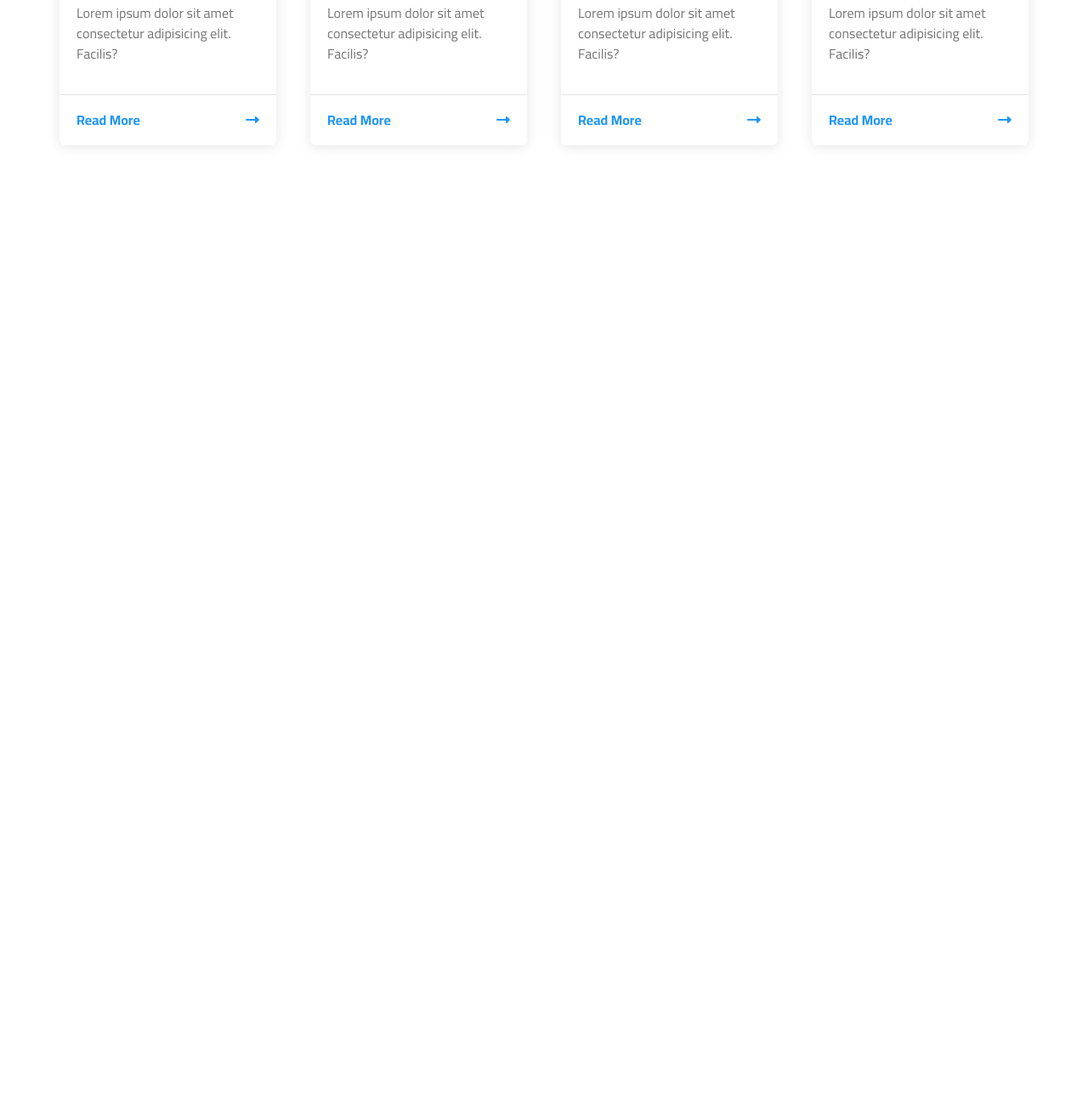
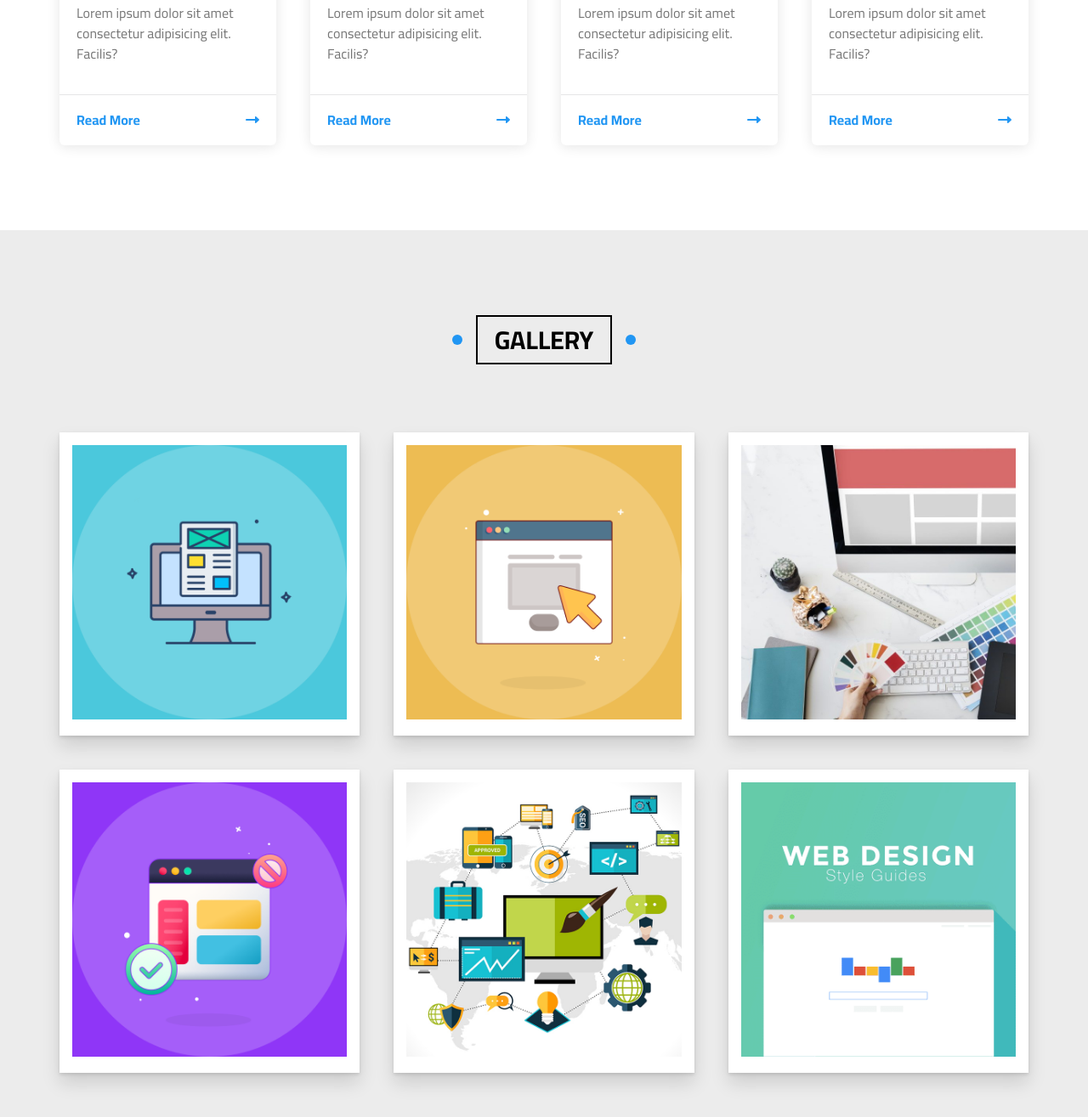
Before and after one commit to MhmodMd1/Template-Three, a plain HTML site: page index.html in a window 1280 px wide. Shown: the part 1691-3006 px from the top of the page at 85% size. Before the commit the page ends 1962 px from the top, so only its background shows below. Drawn offline with Linux system fonts and the light colour scheme.

Commit message:
Uploding The Gallery Section

```diff
--- a/css/mhmod.css
+++ b/css/mhmod.css
@@ -10,6 +10,7 @@
     --main-transition: 0.3s;
     --main-padding-top: 100px;
     --main-padding-bottom: 100px;
+    --section-background: #ececec
 }
 html {
     scroll-behavior: smooth;
@@ -373,6 +374,55 @@ ul {
     animation: moving-arrow 0.6s linear infinite;
 }
 /* End Articles  */
+/* Start Gallery  */
+.gallery {
+    padding-top: var(--main-padding-top);
+    padding-bottom: var(--main-padding-bottom);
+    background-color: var(--section-background);
+}
+.gallery .main-title:hover {
+    border-color: var(--section-background);
+    transition-delay: 0.5s;
+}
+.gallery .container {
+    display: grid;
+    grid-template-columns: repeat(auto-fill , minmax(300px , 1fr));
+    gap:40px
+}
+.gallery .container .box {
+    background-color: white;
+    box-shadow: 0 12px 20px 0px rgb(0 0 0 / 13% ) , 0 2px 4px 0px rgb(0 0 0 / 12% );
+    overflow: hidden;
+    border: 15px solid white;
+    transition: var(--main-transition);
+}
+.gallery .container .box .image {
+    position: relative;
+    overflow: hidden;
+}
+.gallery .container .box .image::before {
+    content: "";
+    position: absolute;
+    top: 50%;
+    left: 50%;
+    transform: translate(-50% , -50%);
+    width: 0%;
+    height: 0%;
+    background-color: rgb(255 255 255 / 20% );
+    opacity: 0;
+    z-index: 2;
+}
+.gallery .container .box .image:hover::before {
+    animation: flashing 0.7s;
+}
+.gallery .container .box .image img {
+    max-width: 100%;
+    transition: var(--main-transition);
+}
+.gallery .container .box .image:hover img {
+    transform: rotate(5deg) scale(1.1);
+}
+/* End Gallery  */
 /* Start Animation  */
 @keyframes up-and-down {
     0%,
@@ -422,4 +472,14 @@ ul {
         transform: translateX(10px);
     }
 }
+@keyframes flashing {
+    0% , 40% {
+        opacity: 1;
+    }
+    100% {
+        opacity: 0;
+        height: 200%;
+        width: 200%;
+    }
+}
 /* End Animation  */
--- a/index.html
+++ b/index.html
@@ -179,5 +179,42 @@
         </div>
     </div>
     <!-- End Articles  -->
+    <!-- Start Gallery  -->
+    <div class="gallery" id="gallery">
+        <h2 class="main-title">GALLERY</h2>
+        <div class="container">
+            <div class="box">
+                <div class="image">
+                    <img src="imgs/gallery-01.png" alt="">
+                </div>
+            </div>
+            <div class="box">
+                <div class="image">
+                    <img src="imgs/gallery-02.png" alt="">
+                </div>
+            </div>
+            <div class="box">
+                <div class="image">
+                    <img src="imgs/gallery-03.jpg" alt="">
+                </div>
+            </div>
+            <div class="box">
+                <div class="image">
+                    <img src="imgs/gallery-04.png" alt="">
+                </div>
+            </div>
+            <div class="box">
+                <div class="image">
+                    <img src="imgs/gallery-05.jpg" alt="">
+                </div>
+            </div>
+            <div class="box">
+                <div class="image">
+                    <img src="imgs/gallery-06.png" alt="">
+                </div>
+            </div>
+        </div>
+    </div>
+    <!-- End Gallery  -->
 </body>
 </html>
```
